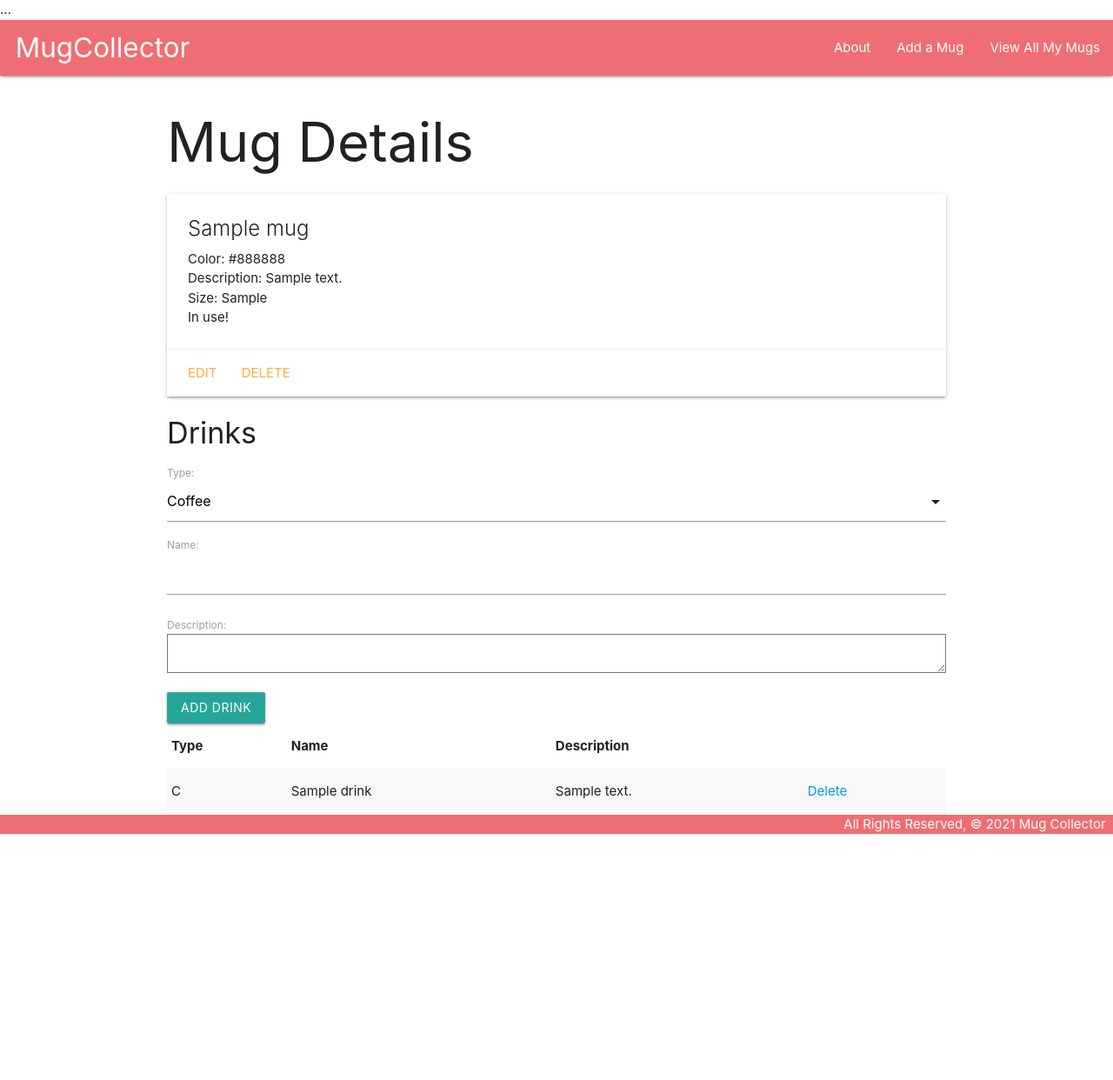
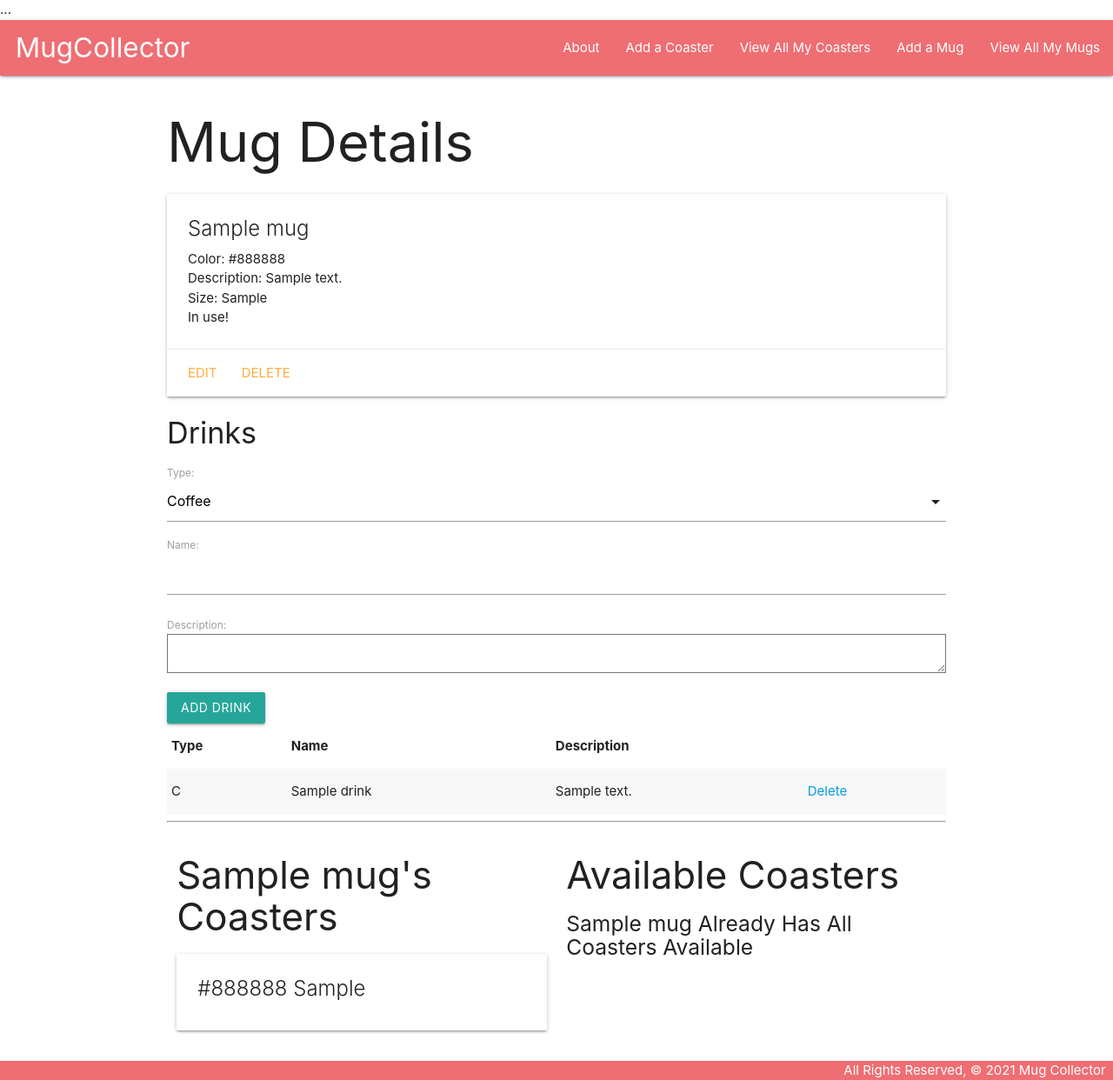
Before and after one commit to lesterino/django-mugcollector, a Django app: page /mugs/1/ in a window 1280 px wide. Shown: the whole page at 87% size. Before the commit the page ends 959 px from the top, so only its background shows below. Run offline with Django 3.2, Linux system fonts and the light colour scheme; tables that the repository leaves empty hold one stand-in row (values such as "Sample post").

Commit message:
crud functionality for coasters model

```diff
--- a/main_app/models.py
+++ b/main_app/models.py
@@ -10,12 +10,24 @@ DRINK_TYPES = (
     ('O', 'Other')
 )
 
+class Coaster(models.Model):
+    color = models.CharField(max_length=50)
+    shape = models.CharField(max_length=50)
+
+    def __str__(self):
+        return self.shape
+
+    def get_absolute_url(self):
+        return reverse("coasters_detail", kwargs={"pk": self.id})
+
+
 class Mug(models.Model):
     name = models.CharField(max_length=100)
     color = models.CharField(max_length=100)
     description = models.TextField(max_length=250)
     size = models.CharField(max_length=100)
     in_use = models.BooleanField(default=False)
+    coasters = models.ManyToManyField(Coaster)
 
     def __str__(self):
         return self.name
--- a/main_app/templates/base.html
+++ b/main_app/templates/base.html
@@ -21,6 +21,8 @@
         </ul>
         <ul class="right">
           <li><a href="{% url 'about' %}">About</a></li>
+          <li><a href="{% url 'coasters_create' %}">Add a Coaster</a></li>
+          <li><a href="{% url 'coasters_index' %}">View All My Coasters</a></li>
           <li><a href="{% url 'mugs_create' %}">Add a Mug</a></li>
           <li><a href="{% url 'index' %}">View All My Mugs</a></li>
         </ul>
--- a/main_app/templates/main_app/mug_form.html
+++ b/main_app/templates/main_app/mug_form.html
@@ -19,7 +19,7 @@
 <tr><th><label for="id_in_use">In use:</th>
 <td><input type="checkbox" name="in_use" id="id_in_use"><span></span></td></label></tr>
 
-  <p></p>
+  <br>
   <input type="submit" value="Submit!" class="btn" />
 </form>
 
--- a/main_app/templates/mugs/detail.html
+++ b/main_app/templates/mugs/detail.html
@@ -43,6 +43,46 @@
     </table>
   </div>
 </div>
+<hr>
+<div class="row">
+  <div class="col s6">
+    <h3>{{ mug.name }}'s Coasters</h3>
+    {% if mug.coasters.count %}
+      {% for coaster in mug.coasters.all %}
+        <div class="card">
+          <div class="card-content">
+            <span class="card-title">
+              <span>{{ coaster.color }}</span> {{ coaster.shape }}
+            </span>
+          </div>
+        </div>
+      {% endfor %}
+    {% else %}
+      <h5>No Coasters :(</h5>
+    {% endif %}
+  </div>
+  <div class="col s6">
+    <h3>Available Coasters</h3>
+    {% if coasters.count %}
+      {% for coaster in coasters.all %}
+        <div class="card">
+          <div class="card-content">
+            <span class="card-title">
+              <span>{{ coaster.color }}</span> {{ coaster.shape }}
+            </span>
+          </div>
+          <div class="card-action">
+            <form action="{% url 'assoc_coaster' mug.id coaster.id %}" method="post">
+              {% csrf_token %}
+              <button type="submit" class="btn">Add</button>
+            </form>
+          </div>
+        </div>
+      {% endfor %}
+    {% else %}
+      <h5>{{mug.name}} Already Has All Coasters Available</h5>
+    {% endif %}
+  </div>
 
 <script>
 const typeEl = document.getElementById('id_type');
--- a/main_app/urls.py
+++ b/main_app/urls.py
@@ -11,5 +11,12 @@ urlpatterns = [
     path('mugs/<int:pk>/update/', views.MugUpdate.as_view(), name='mugs_update'),
     path('mugs/<int:pk>/delete/', views.MugDelete.as_view(), name='mugs_delete'),
     path('mugs/<int:mug_id>/add_drink/', views.add_drink, name='add_drink'),
-    path("mugs/<int:mug_id>/delete_drink/<int:drink_id>", views.delete_drink, name="delete_drink")
+    path("mugs/<int:mug_id>/delete_drink/<int:drink_id>", views.delete_drink, name="delete_drink"),
+    path('coasters/', views.CoasterList.as_view(), name='coasters_index'),
+    path('coasters/<int:pk>/', views.CoasterDetail.as_view(), name='coasters_detail'),
+    path('coasters/create/', views.CoasterCreate.as_view(), name='coasters_create'),
+    path('coasters/<int:pk>/update/', views.CoasterUpdate.as_view(), name='coasters_update'),
+    path('coasters/<int:pk>/delete/', views.CoasterDelete.as_view(), name='coasters_delete'),
+    # associate a coaster with a mug
+    path('mugs/<int:mug_id>/assoc_coaster/<int:coaster_id>/', views.assoc_coaster, name='assoc_coaster')
 ]
--- a/main_app/views.py
+++ b/main_app/views.py
@@ -1,7 +1,21 @@
 from django.shortcuts import render, redirect
 from django.views.generic.edit import CreateView, UpdateView, DeleteView
-from .models import Mug, Drink
+from django.views.generic import ListView, DetailView
+from .models import Mug, Drink, Coaster
 from .forms import DrinkForm
+
+class MugCreate(CreateView):
+    model = Mug
+    fields = '__all__'
+    success_url = '/mugs/'
+
+class MugUpdate(UpdateView):
+    model = Mug
+    fields = '__all__'
+
+class MugDelete(DeleteView):
+    model = Mug
+    success_url = '/mugs/'
 
 def home (request):
     return render(request, 'home.html')
@@ -15,8 +29,13 @@ def mugs_index(request):
 
 def mugs_detail(request, mug_id):
     mug = Mug.objects.get(id=mug_id)
+    coasters_mug_doesnt_have = Coaster.objects.exclude(id__in = mug.coasters.all().values_list('id'))
     drink_form = DrinkForm()
-    return render(request, 'mugs/detail.html', {'mug': mug, 'drink_form': drink_form})
+    return render(request, 'mugs/detail.html', {
+        'mug': mug,
+        'drink_form': drink_form,
+        'coasters': coasters_mug_doesnt_have
+        })
 
 def add_drink(request, mug_id):
     form = DrinkForm(request.POST)
@@ -32,15 +51,24 @@ def delete_drink(request, mug_id, drink_id):
     mug.drink_set.remove(drink)
     return redirect('detail', mug_id=mug_id)
 
-class MugCreate(CreateView):
-    model = Mug
-    fields = '__all__'
-    success_url = '/mugs/'
+class CoasterList(ListView):
+    model = Coaster
 
-class MugUpdate(UpdateView):
-    model = Mug
+class CoasterDetail(DetailView):
+    model = Coaster
+
+class CoasterCreate(CreateView):
+    model = Coaster
     fields = '__all__'
 
-class MugDelete(DeleteView):
-    model = Mug
-    success_url = '/mugs/'
+class CoasterUpdate(UpdateView):
+    model = Coaster
+    fields = ['color', 'shape']
+
+class CoasterDelete(DeleteView):
+    model = Coaster
+    success_url = '/coasters/'
+
+def assoc_coaster(request, mug_id, coaster_id):
+    Mug.objects.get(id=mug_id).coasters.add(coaster_id)
+    return redirect('detail', mug_id=mug_id)
```
Also changed, not shown: main_app/templates/main_app/coaster_confirm_delete.html (added, +13 -0 lines), main_app/templates/main_app/coaster_detail.html (added, +21 -0 lines), main_app/templates/main_app/coaster_form.html (added, +19 -0 lines), main_app/templates/main_app/coaster_list.html (added, +18 -0 lines), main_app/migrations/0008_auto_20210818_1843.py (added).
